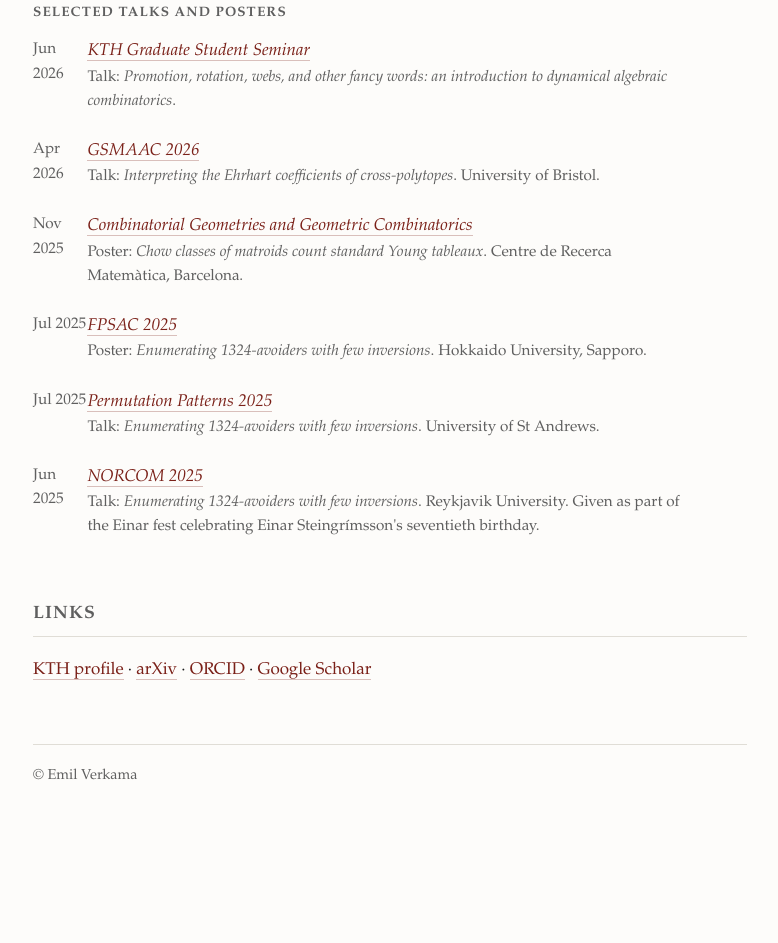
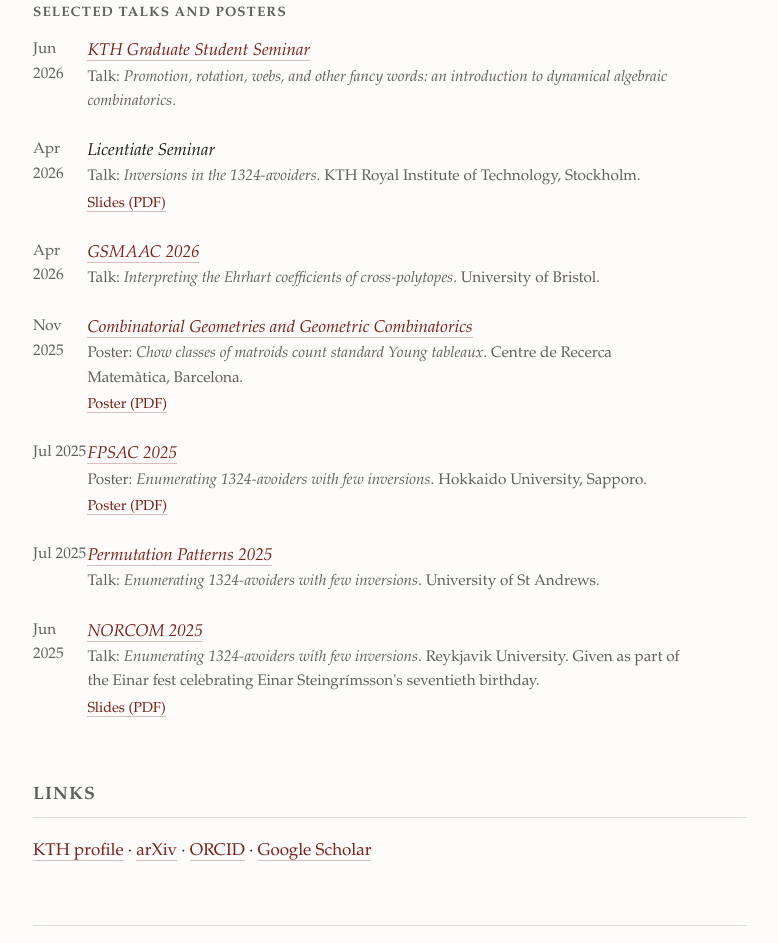
Before and after one commit to emilverkama/emilverkama.github.io, a plain HTML site: page index.html in a window 1280 px wide. Shown: the part 2556-3499 px from the top of the page, without its empty margins (250-1028 px from the left). Before the commit the page ends 3446 px from the top, so only its background shows below. Drawn offline with nearby package versions, Linux system fonts and the light colour scheme.

Commit message:
Inserted pdfs for talks and posters

```diff
--- a/index.html
+++ b/index.html
@@ -432,6 +432,17 @@
 
     <li>
       <span class="year">Apr 2026</span><span class="item-body">
+        <span class="title">Licentiate Seminar</span>
+        <span class="venue">Talk: <em>Inversions in the 1324-avoiders</em>.
+        KTH Royal Institute of Technology, Stockholm.</span>
+        <span class="links">
+          <a href="slides/lic_defence.pdf">Slides (PDF)</a>
+        </span>
+      </span>
+    </li>
+
+    <li>
+      <span class="year">Apr 2026</span><span class="item-body">
         <span class="title"><a href="https://www.bristol.ac.uk/maths/events/2026/7th-graduate-student-meeting-in-applied-algebra-and-combinatorics.html">GSMAAC 2026</a></span>
         <span class="venue">Talk: <em>Interpreting the Ehrhart coefficients of cross-polytopes</em>.
         University of Bristol.</span>
@@ -443,6 +454,9 @@
         <span class="title"><a href="https://www.ub.edu/comb/CGGC25/">Combinatorial Geometries and Geometric Combinatorics</a></span>
         <span class="venue">Poster: <em>Chow classes of matroids count standard Young tableaux</em>.
         Centre de Recerca Matem&agrave;tica, Barcelona.</span>
+        <span class="links">
+          <a href="slides/cgg25_alt.pdf">Poster (PDF)</a>
+        </span>
       </span>
     </li>
 
@@ -451,6 +465,9 @@
         <span class="title"><a href="https://www.math.sci.hokudai.ac.jp/sympo/fpsac2025/">FPSAC 2025</a></span>
         <span class="venue">Poster: <em>Enumerating 1324-avoiders with few inversions</em>.
         Hokkaido University, Sapporo.</span>
+        <span class="links">
+          <a href="slides/fpsac25.pdf">Poster (PDF)</a>
+        </span>
       </span>
     </li>
 
@@ -468,6 +485,9 @@
         <span class="venue">Talk: <em>Enumerating 1324-avoiders with few inversions</em>.
         Reykjavik University. Given as part of the Einar fest celebrating
         Einar Steingr&iacute;msson's seventieth birthday.</span>
+        <span class="links">
+          <a href="slides/norcom25.pdf">Slides (PDF)</a>
+        </span>
       </span>
     </li>
 
```
Also changed, not shown: 5 other files.
